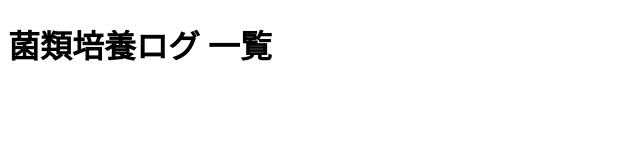
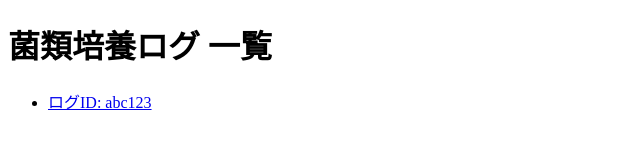
Before and after one commit to 1m4nim/fungi-culture-app, a React (Vite) app in the folder apps/web/: page / in a window 1280 px wide. Shown: the top 163 px of the page, without its empty margins (0-640 px from the left). Built offline with nearby package versions, Linux system fonts and the light colour scheme.

Commit message:
ログのリンク出せるようにした

```diff
--- a/apps/web/src/pages/Dashboard.tsx
+++ b/apps/web/src/pages/Dashboard.tsx
@@ -1,3 +1,14 @@
+import { Link } from 'react-router-dom'
+
 export default function Dashboard() {
-  return <h1>菌類培養ログ 一覧</h1>
+  return (
+    <div>
+      <h1>菌類培養ログ 一覧</h1>
+      <ul>
+        <li>
+          <Link to="/logs/abc123">ログID: abc123</Link>
+        </li>
+      </ul>
+    </div>
+  )
 }
```
